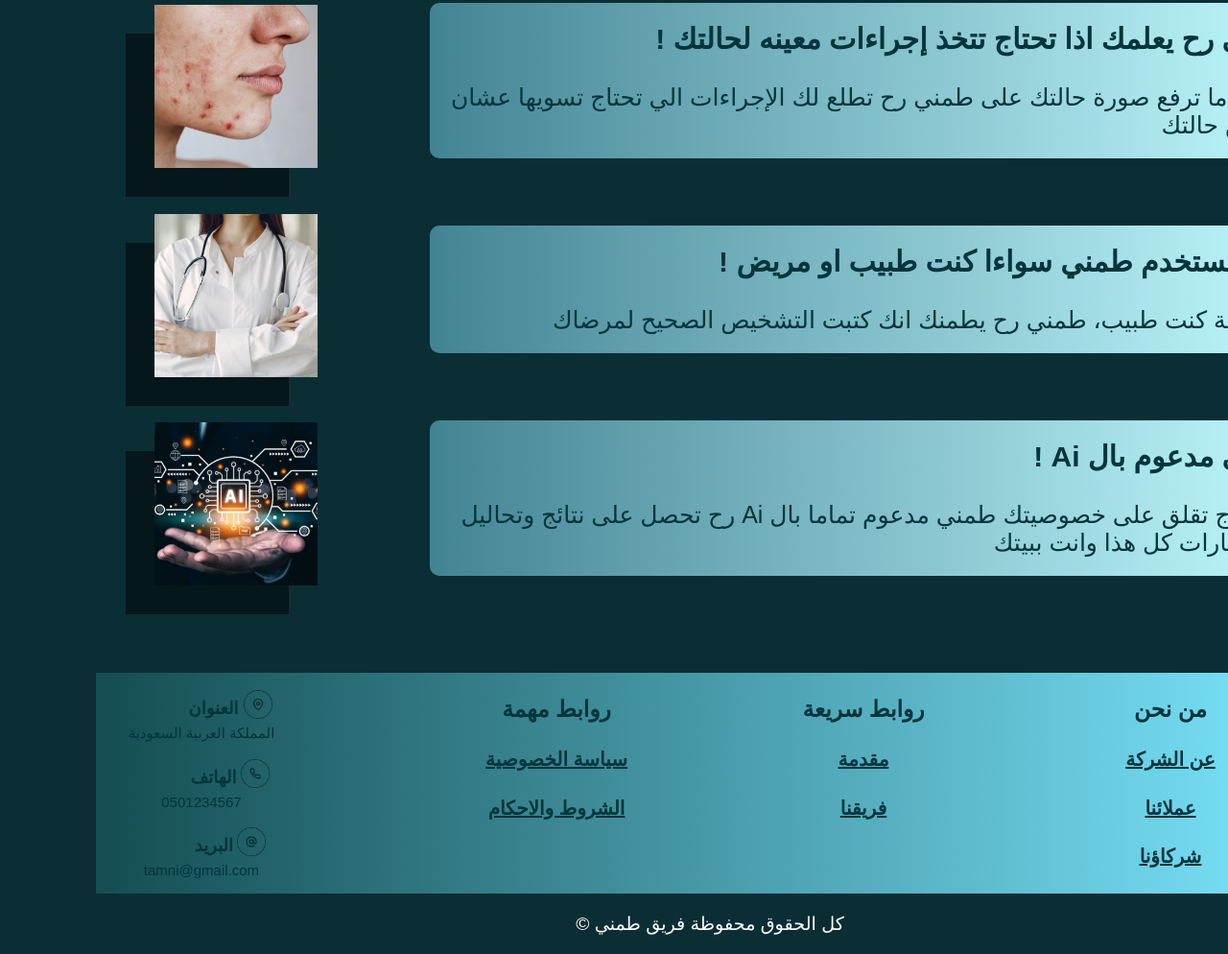
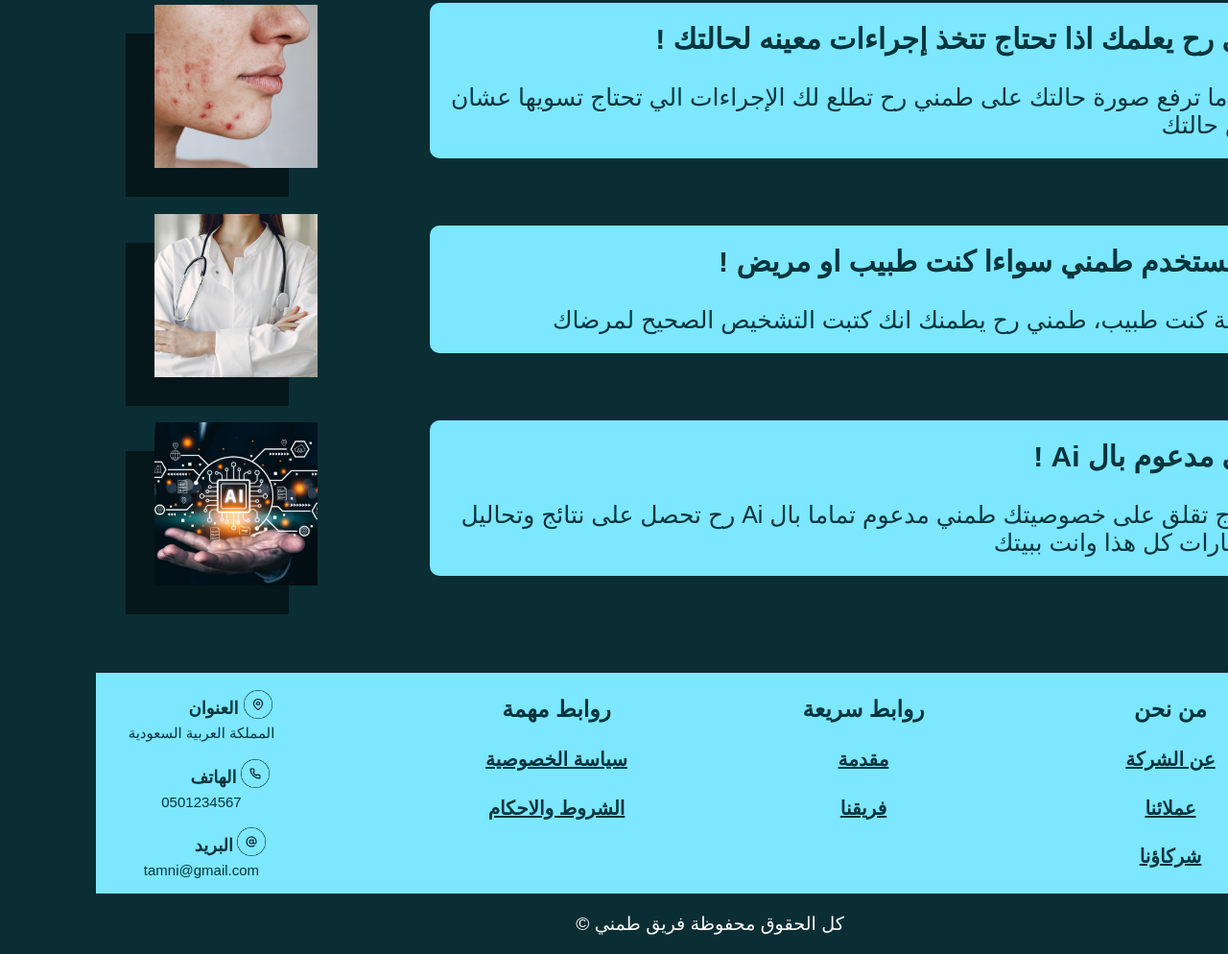
Before and after one commit to Reham-Fagih/Tamni, a website: page public/index.html in a window 1280 px wide. Shown: the part 1548-2542 px from the top of the page at 96% size. Drawn offline with Linux system fonts and the light colour scheme.

Commit message:
change background color for footer and paragraphs

```diff
--- a/public/style.css
+++ b/public/style.css
@@ -159,8 +159,8 @@ footer ul li a img {
 
 /***********/
 h2{
+    color:#7ce7ff;
 
-    color:#7ce7ff;
 }
 /***********/
 
@@ -180,7 +180,10 @@ h2{
     border-radius: 10px;
     text-align:right;
     color: #01353d;
-    background:linear-gradient(to left, rgb(194, 249, 255),#438493);
+    /*background:linear-gradient(to left, rgb(194, 249, 255),#438493);*/
+    background-color:#7ce7ff;
+
+
     height:120x;
     width: 70%;
     margin-top: 70px;
@@ -216,7 +219,8 @@ h2{
 .footerContainer{
  display: flex;
  color:#01353d;
- background:linear-gradient(to left, #7ce7ff, #144d52);
+ /*background:linear-gradient(to left, #7ce7ff, #144d52);*/
+ background-color:#7ce7ff;
  font-size: 20px;
 
 }
```
